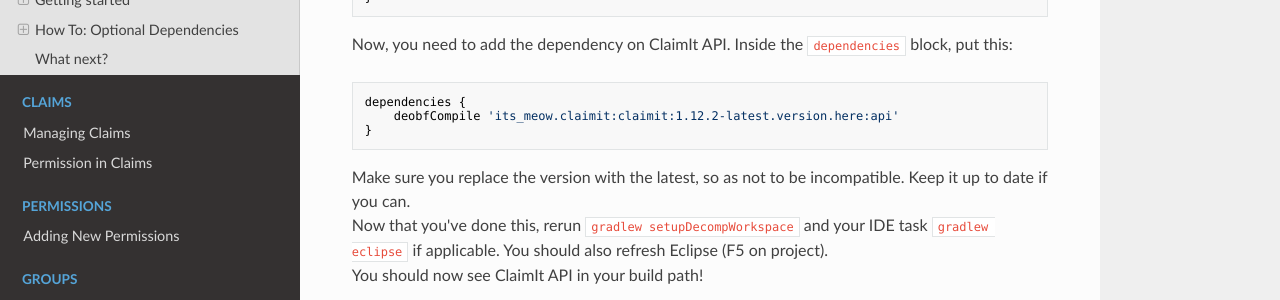
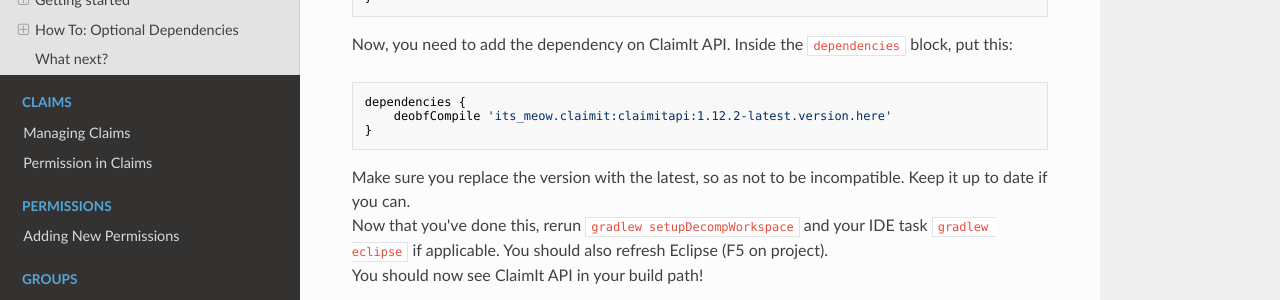
Before and after one commit to itsmeow/ClaimIt, an MkDocs documentation site: the page built from docs/index.md, in a window 1280 px wide and 900 px high, scrolled down 761 px. Shown: the part 151-451 px from the top of the window. Built offline with MkDocs 1.6.1, drawn with Linux system fonts in a browser that asks for light colours; nearby versions of some CDN libraries.

Commit message:
Fix jar generation and maven publishing to make pom match jar

````diff
--- a/docs/index.md
+++ b/docs/index.md
@@ -37,7 +37,7 @@
 
 ```
 dependencies {
-	deobfCompile 'its_meow.claimit:claimit:1.12.2-latest.version.here:api'
+	deobfCompile 'its_meow.claimit:claimitapi:1.12.2-latest.version.here'
 }
 ```
 
````
Also changed, not shown: 1 other file.
